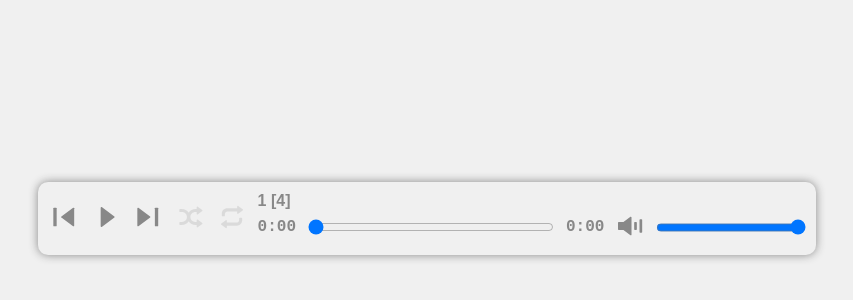
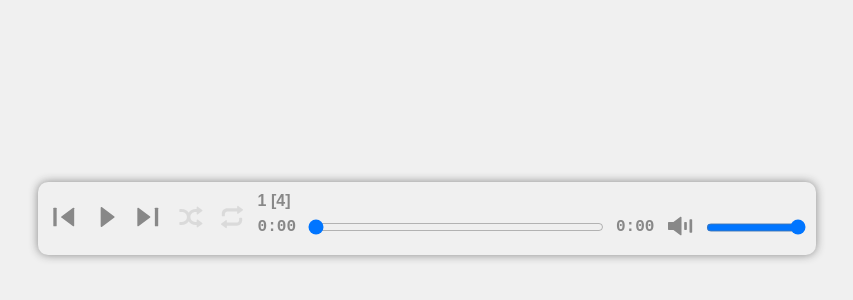
Before and after one commit to darqus/svelte-audio-player, a Svelte app: page / in a window 1280 px wide. Shown: the part 214-514 px from the top of the page, without its empty margins (213-1066 px from the left). Built offline with nearby package versions, Linux system fonts and the light colour scheme.

Commit message:
fix range controls size

```diff
--- a/src/components/AudioPlayer.svelte
+++ b/src/components/AudioPlayer.svelte
@@ -375,11 +375,11 @@
     }
 
     .volume-control {
-      grid-template-columns: var(--control-size) minmax(100px, 150px);
+      grid-template-columns: var(--control-size) minmax(50px, 100px);
     }
 
     .progress-control {
-      grid-template-columns: 1fr minmax(200px, 250px) 1fr;
+      grid-template-columns: 1fr minmax(250px, 300px) 1fr;
     }
   }
 </style>
```
Also changed, not shown: public/build/bundle.css, public/build/bundle.js.
